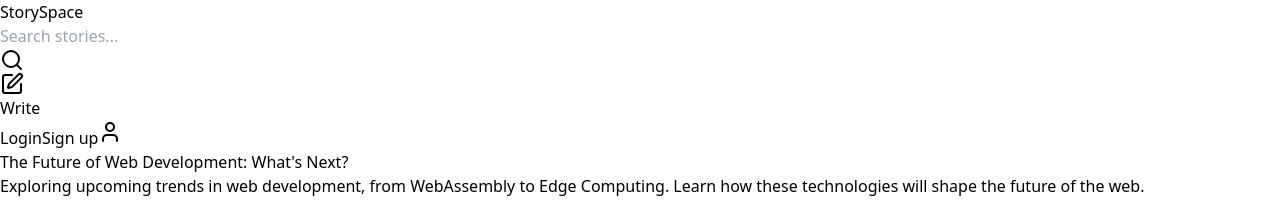
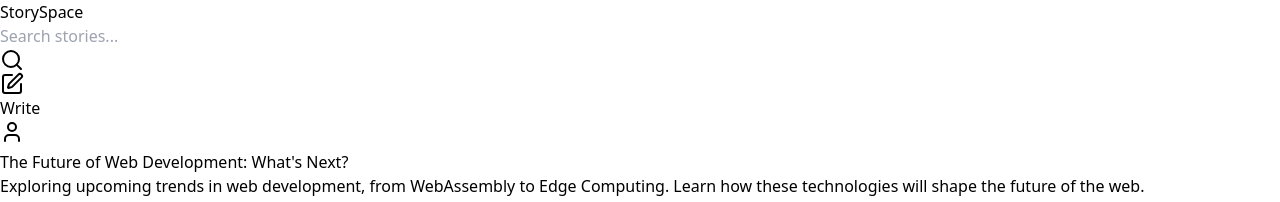
Before and after one commit to ramji023/StorySpace-a-blogging-app, a React (Vite) app: page / in a window 1280 px wide. Shown: the top 202 px of the page. Built offline with nearby package versions, Linux system fonts and the light colour scheme.

Commit message:
initialize authContext

```diff
--- /dev/null
+++ b/src/context/auth/AuthContext.tsx
@@ -0,0 +1,47 @@
+import { createContext, ReactNode, useState,useContext } from "react";
+
+// first create the context
+interface User {
+    isAuthenticated: boolean,
+    username: string,
+}
+interface authContextType {
+    user: User,
+    setUser: React.Dispatch<React.SetStateAction<User>>;
+    login(): void
+}
+export const AuthContext = createContext<authContextType | null>(null);
+
+
+
+
+// define context provider
+interface authProviderProps {
+    children: ReactNode,
+}
+export const AuthProvider: React.FC<authProviderProps> = ({ children }) => {
+    const [user, setUser] = useState<User>({
+        isAuthenticated: true,
+        username: '',
+    })
+
+    function login(): void {
+
+    }
+    return (
+        <AuthContext.Provider value={{ user, login, setUser }}>
+            {children}
+        </AuthContext.Provider>
+    )
+}
+
+
+
+// // Safe useContext hook for consuming context
+// export const useAuth = ():authContextType  => {
+//     const context = useContext(AuthContext);
+//     if (!context) {
+//       throw new Error("useAuth must be used within an AuthProvider");
+//     }
+//     return context;
+//   };
--- a/src/layout/Navbar.tsx
+++ b/src/layout/Navbar.tsx
@@ -1,6 +1,9 @@
 import { Link } from 'react-router-dom';
 import { Search, PenSquare, User } from 'lucide-react';
+import { AuthContext } from '../context/auth/AuthContext';
+import { useContext } from 'react';
 const Navbar = () => {
+    const { user } = useContext(AuthContext);
     return (
         <>
             <nav className="bg-white shadow-md px-4 py-3 fixed w-full top-0 z-50">
@@ -26,21 +29,20 @@ const Navbar = () => {
 
                     {/* Right Side Actions */}
                     <div className="flex items-center space-x-6">
-                        <Link to="write-story" className="flex items-center space-x-1 text-gray-700 hover:text-purple-600 transition-colors">
+                        <Link to="write-story" className="flex items-center space-x-1 text-gray-700 hover:text-purple-600 transition-colors ">
                             <PenSquare className="h-5 w-5" />
                             <span>Write</span>
                         </Link>
 
                         <div className="flex items-center space-x-4">
-                            <button className="text-gray-700 hover:text-purple-600 font-medium">
+                            {user?.isAuthenticated ? (<button className="text-gray-700 hover:text-purple-600">
+                                <User className="h-6 w-6" />
+                            </button>) : (<><button className="text-gray-700 hover:text-purple-600 font-medium">
                                 Login
                             </button>
-                            <button className="bg-purple-600 text-white px-4 py-2 rounded-full hover:bg-purple-700 transition-colors">
-                                Sign up
-                            </button>
-                            <button className="text-gray-700 hover:text-purple-600">
-                                <User className="h-6 w-6" />
-                            </button>
+                                <button className="bg-purple-600 text-white px-4 py-2 rounded-full hover:bg-purple-700 transition-colors">
+                                    Sign up
+                                </button></>)}
                         </div>
                     </div>
                 </div>
```
Also changed, not shown: src/App.tsx (+5 -2 lines).
